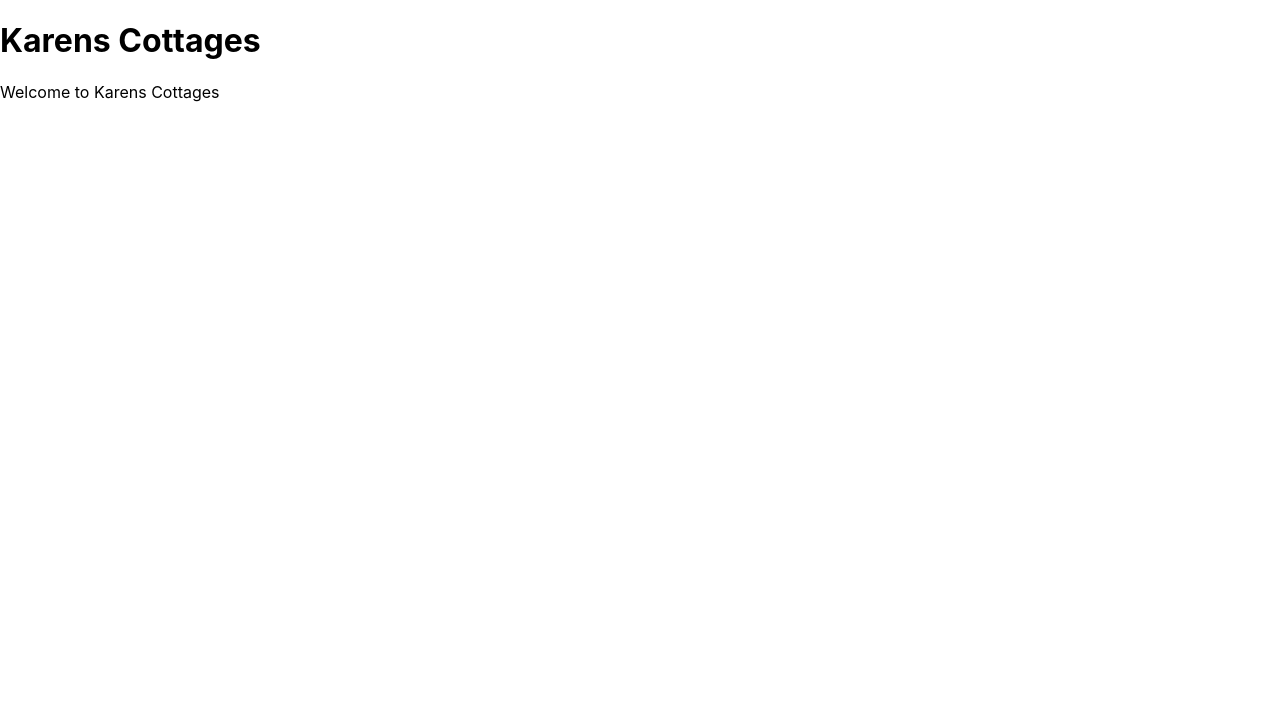
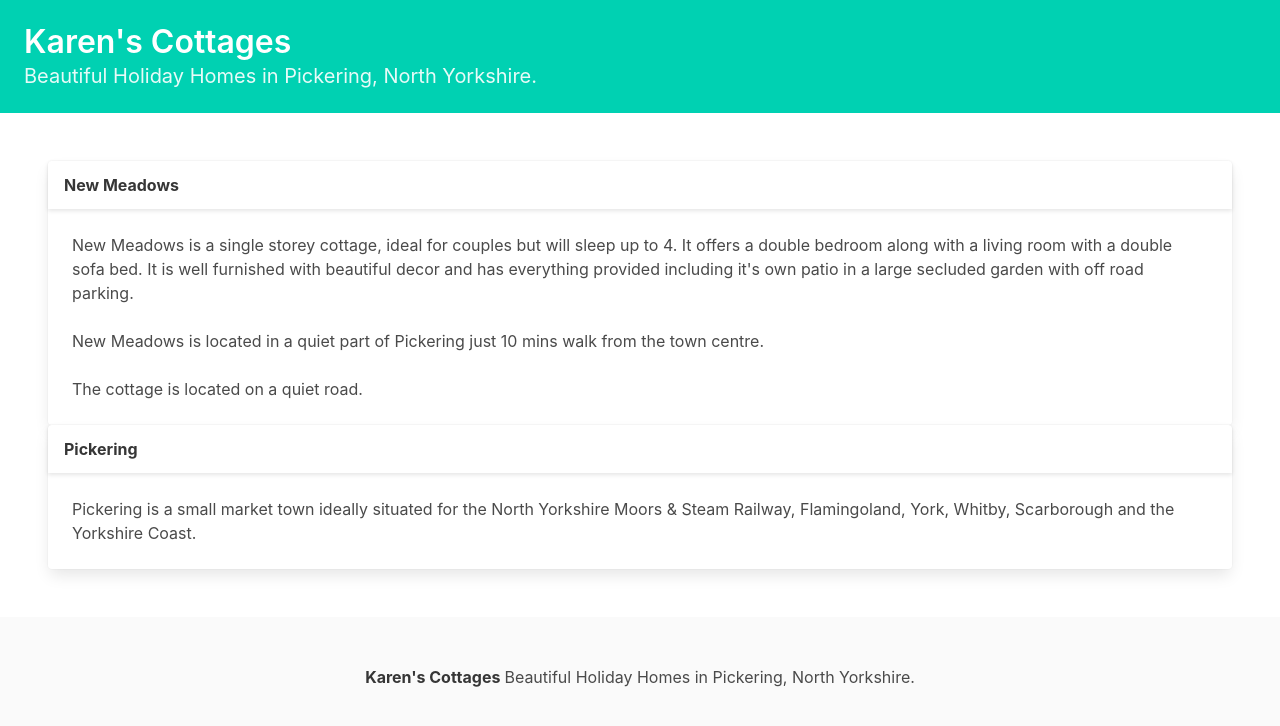
Before and after one commit to karenscottages/karenscottages.github.io, a Next.js app: page / in a window 1280 px wide. Shown: the top 726 px of the page. Built offline with nearby package versions, Linux system fonts and the light colour scheme.

Commit message:
basic bulma styling

```diff
--- a/src/pages/_app.js
+++ b/src/pages/_app.js
@@ -1,7 +1,11 @@
-import '../styles/globals.css'
+import "../styles/styles.scss";
 
 function MyApp({ Component, pageProps }) {
-  return <Component {...pageProps} />
+  return (
+    <>
+      <Component {...pageProps} />
+    </>
+  );
 }
 
-export default MyApp
+export default MyApp;
--- a/src/pages/index.js
+++ b/src/pages/index.js
@@ -1,9 +1,55 @@
 import React from "react"
+import Head from "next/head";
+import { Card } from '../components/atoms/cards'
 
 const Index = () => {
   return <div>
-    <h1>Karens Cottages</h1>
-    <p>Welcome to Karens Cottages</p>
+  <Head>
+    <title>Karen's Cottages</title>
+    <meta name="viewport" content="initial-scale=1.0, width=device-width" />
+  </Head>
+
+  <section class="hero is-small is-primary">
+    <div class="hero-body">
+      <p class="title"> Karen's Cottages </p>
+      <p class="subtitle"> Beautiful Holiday Homes in Pickering, North Yorkshire. </p>
+    </div>
+  </section>
+
+  <section className = "section">
+    <Card title="New Meadows">
+      <Card.Content>
+        <div className='block'>
+          New Meadows is a single storey cottage, ideal for couples but will sleep up to 4. It offers a double bedroom along with a living room with a double sofa bed.
+          It is well furnished with beautiful decor and has everything provided including it's own patio in a large secluded garden with off road parking.
+        </div>
+        <div className='block'>
+          New Meadows is located in a quiet part of Pickering just 10 mins walk from the town centre.
+        </div>
+        <div className='block'>
+          The cottage is located on a quiet road.
+        </div>
+      </Card.Content>
+    </Card>
+
+    <Card>
+      <Card.Header title="Pickering"></Card.Header>
+      <Card.Content>
+        Pickering is a small market town ideally situated for the North Yorkshire Moors & Steam Railway,
+        Flamingoland, York, Whitby, Scarborough and the Yorkshire Coast.
+      </Card.Content>
+      </Card>
+
+    </section>
+
+    <footer class="footer">
+  <div class="content has-text-centered">
+    <p>
+      <strong>Karen's Cottages</strong>
+      <span class='pl-1'>Beautiful Holiday Homes in Pickering, North Yorkshire.</span>
+    </p>
+  </div>
+</footer>
   </div>
 }
 
--- /dev/null
+++ b/src/styles/styles.scss
@@ -0,0 +1 @@
+@import 'bulma/bulma';
```
